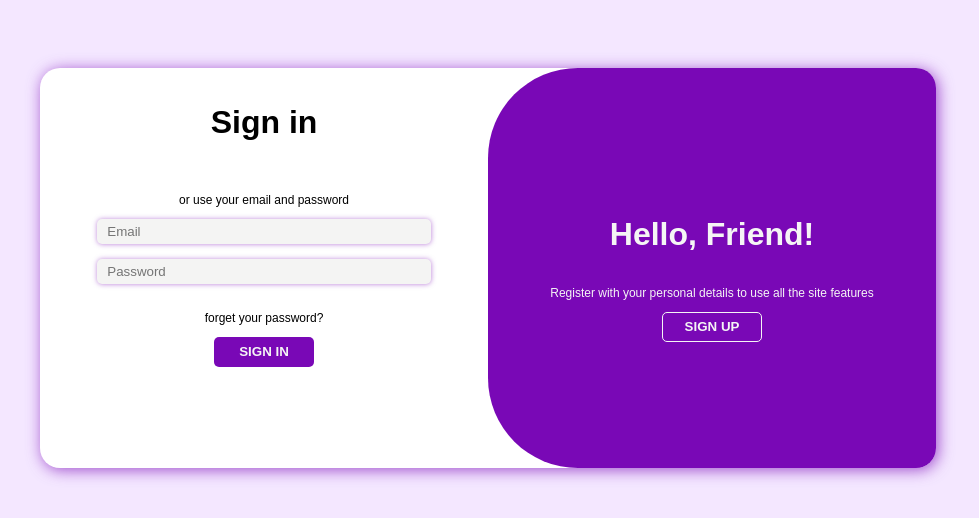
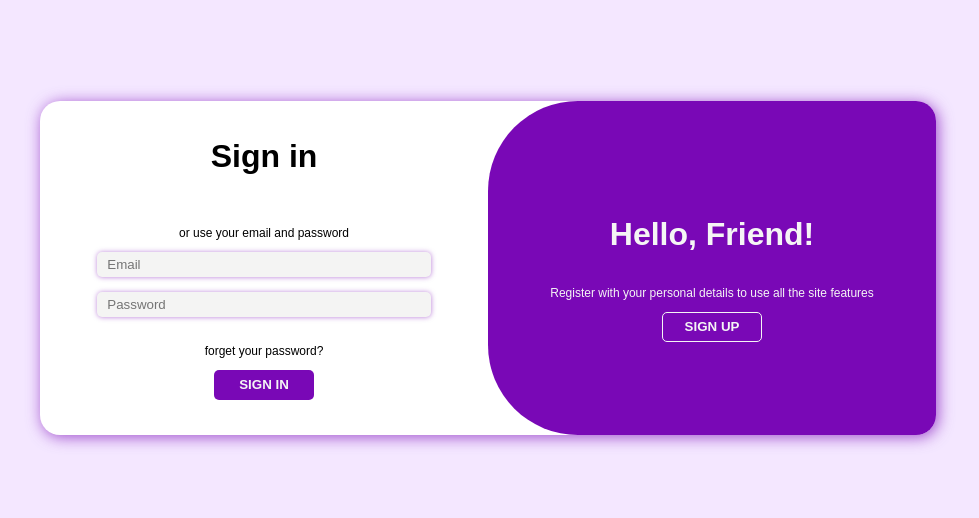
Before and after one commit to 1oswald3/taaf-web, a plain HTML site: page index.html in a window 1280 px wide. Shown: the part 140-658 px from the top of the page, without its empty margins (160-1139 px from the left). Drawn offline with Linux system fonts and the light colour scheme.

Commit message:
Add files via upload

```diff
--- a/app.css
+++ b/app.css
@@ -16,7 +16,7 @@ body {
     /* flex-wrap: wrap; */
     background-color: rgb(255, 255, 255);
     width: 70vw;
-    height: 50vh;
+    /* height: 50vh; */
     border-radius: 20px;
     justify-content: center;
     box-shadow: 2px 2px 15px rgba(121, 8, 182, 0.7);
```
